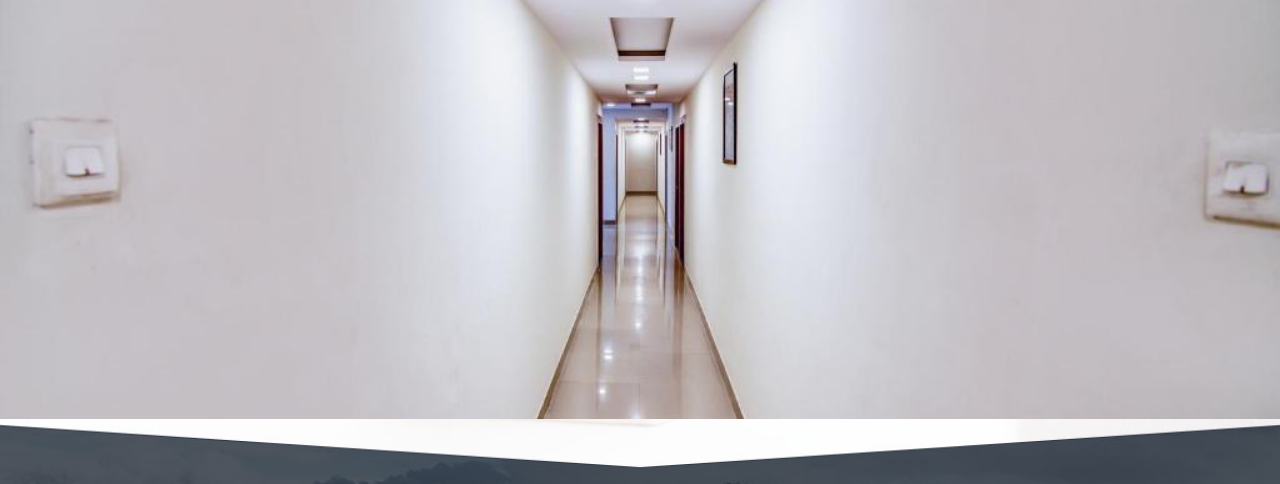
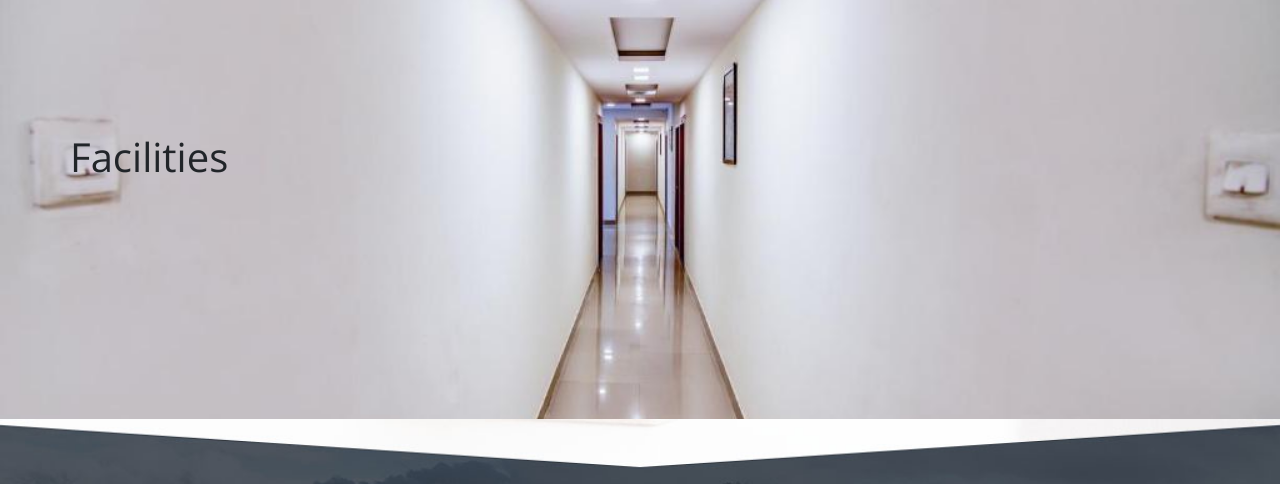
Before and after one commit to FullstackMohit/Morya-Portal, a plain HTML site: page index.html in a window 1280 px wide. Shown: the part 1500-1984 px from the top of the page. Drawn offline with nearby package versions, Linux system fonts and the light colour scheme; some packages are replaced by stand-ins of ours.

Commit message:
Second - Second Changes

```diff
--- a/index.html
+++ b/index.html
@@ -300,7 +300,7 @@ http://www.tooplate.com/view/2095-level
                     <div class="container ie-h-align-center-fix">
 
                         <div class="row tm-flex-align-center">
-
+                           <h1>Facilities</h1>
                             <!-- <div class="col-xs-12 col-md-12 col-lg-3 col-xl-3 tm-media-title-container">
                                 <h2 class="text-uppercase tm-section-title-2">ASIA</h2>
                                 <h3 class="tm-color-primary tm-font-semibold tm-section-subtitle-2">Singapore</h3>
```
